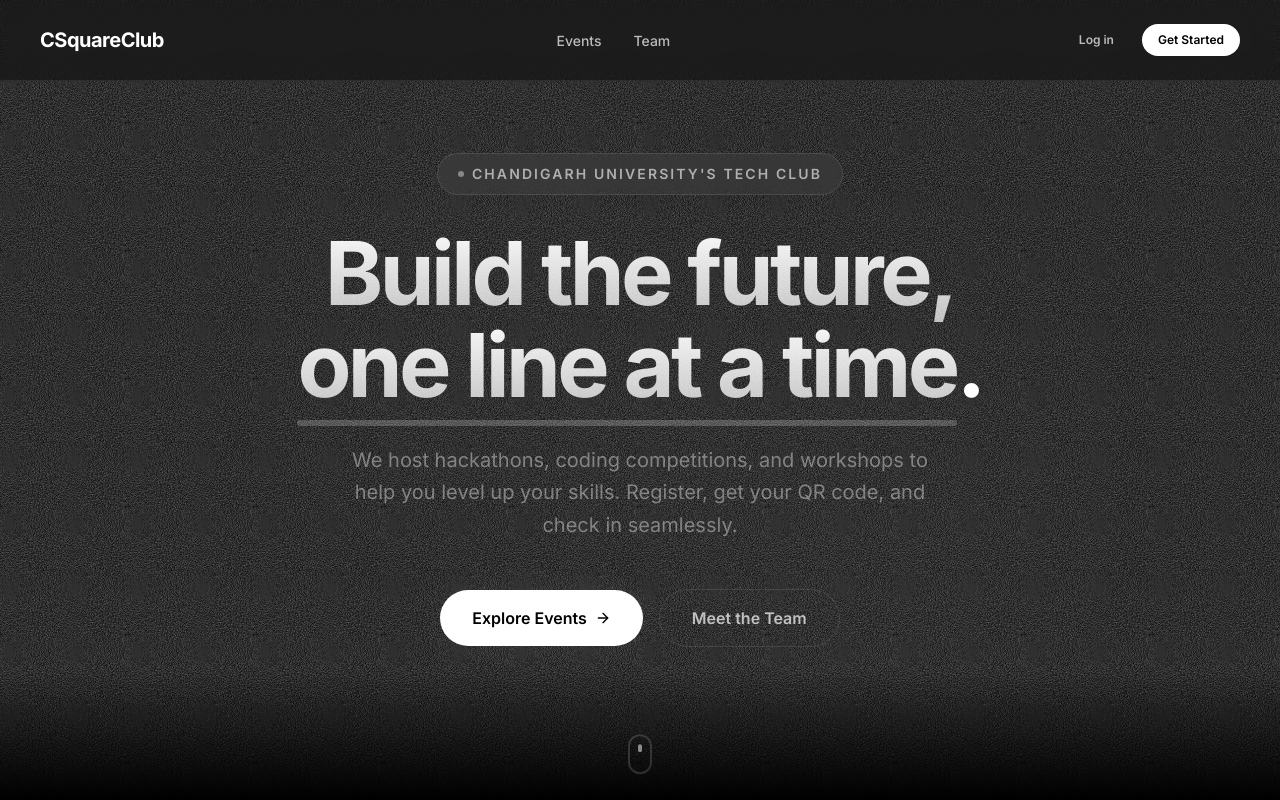
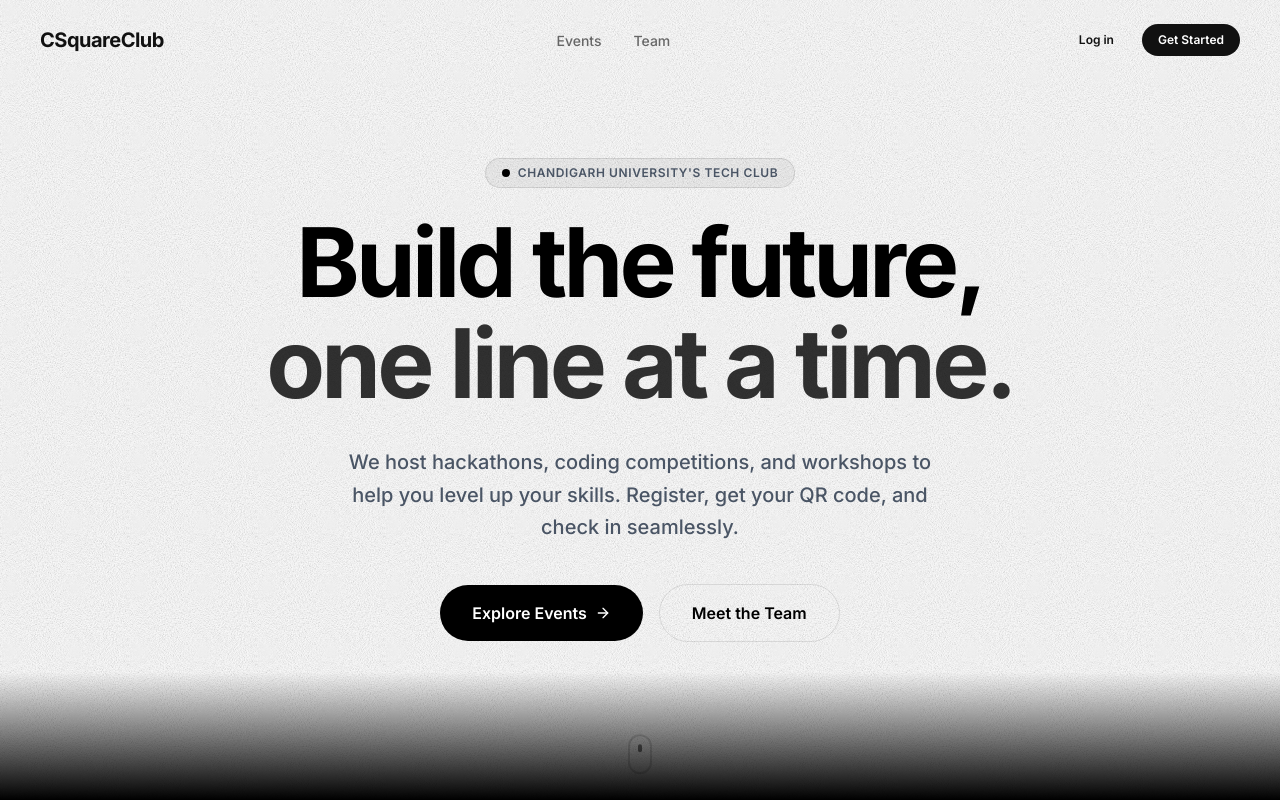
Before and after one commit to CSquareClubCU/C-Square-Web, a Next.js app in the folder frontend/: page / in a window 1280 px wide. Shown: the top 800 px of the page. Built offline with nearby package versions, Linux system fonts and the light colour scheme.

Commit message:
style: convert home page hero section to light theme, keeping rest of the page dark

```diff
--- a/frontend/app/page.tsx
+++ b/frontend/app/page.tsx
@@ -33,7 +33,7 @@
   return (
     <div className="flex flex-col items-center w-full overflow-hidden">
       {/* ─── HERO SECTION ─── */}
-      <section className="relative w-full min-h-[100vh] flex flex-col items-center justify-center text-center px-5 md:px-10 bg-black text-white noise-overlay">
+      <section className="relative w-full min-h-[100vh] flex flex-col items-center justify-center text-center px-5 md:px-10 bg-white text-black noise-overlay">
         {/* Interactive dots background */}
         <HoverDotGrid />
         {/* Subtle white ambient glows */}
@@ -45,41 +45,27 @@
             initial={{ opacity: 0, scale: 0.8 }}
             animate={{ opacity: 1, scale: 1 }}
             transition={{ duration: 0.6 }}
-            className="inline-flex items-center gap-2 text-xs md:text-sm font-semibold tracking-[0.15em] uppercase text-white/60 mb-8 px-5 py-2.5 rounded-full border border-white/10 bg-white/[0.04] backdrop-blur-sm"
+            initial={{ opacity: 0, y: 20 }}
+            animate={{ opacity: 1, y: 0 }}
+            transition={{ duration: 0.7, ease: "easeOut" }}
+            className="mb-8"
           >
-            <span className="w-1.5 h-1.5 rounded-full bg-white/40" />
-            Chandigarh University&apos;s Tech Club
+            <div className="inline-flex items-center gap-2 px-4 py-1.5 rounded-full bg-black/5 border border-black/10 text-xs font-semibold tracking-wider text-gray-600 mb-6">
+              <span className="w-2 h-2 rounded-full bg-black" />
+              CHANDIGARH UNIVERSITY'S TECH CLUB
+            </div>
+            <h1 className="text-5xl md:text-7xl lg:text-8xl font-bold tracking-tight leading-[1.05] text-black">
+              <span>Build the future,</span>
+              <br />
+              <span className="text-black/80">one line at a time.</span>
+            </h1>
           </motion.div>
-
-          <motion.h1
-            initial={{ opacity: 0, y: 30 }}
-            animate={{ opacity: 1, y: 0 }}
-            transition={{ duration: 0.7, delay: 0.15 }}
-            className="text-5xl sm:text-6xl md:text-7xl lg:text-[5.5rem] font-bold tracking-tighter leading-[1.05] mb-8"
-          >
-            <span className="gradient-text">Build the future,</span>
-            <br />
-            <span className="relative">
-              <span className="gradient-text">one line at a time</span>
-              <motion.span
-                initial={{ scaleX: 0 }}
-                animate={{ scaleX: 1 }}
-                transition={{
-                  duration: 0.8,
-                  delay: 0.9,
-                  ease: [0.23, 1, 0.32, 1],
-                }}
-                className="absolute -bottom-2 left-0 right-0 h-1.5 bg-white/20 -z-10 origin-left rounded-sm"
-              />
-            </span>
-            .
-          </motion.h1>
 
           <motion.p
             initial={{ opacity: 0, y: 20 }}
             animate={{ opacity: 1, y: 0 }}
-            transition={{ duration: 0.6, delay: 0.35 }}
-            className="text-lg md:text-xl text-white/40 max-w-[600px] mx-auto mb-12 leading-relaxed"
+            transition={{ duration: 0.7, delay: 0.2, ease: "easeOut" }}
+            className="text-lg md:text-xl text-gray-600 max-w-[600px] mx-auto mb-10 leading-relaxed font-medium"
           >
             We host hackathons, coding competitions, and workshops to help you
             level up your skills. Register, get your QR code, and check in
@@ -89,23 +75,20 @@
           <motion.div
             initial={{ opacity: 0, y: 20 }}
             animate={{ opacity: 1, y: 0 }}
-            transition={{ duration: 0.5, delay: 0.5 }}
-            className="flex flex-col sm:flex-row items-center justify-center gap-4"
+            transition={{ duration: 0.7, delay: 0.4, ease: "easeOut" }}
+            className="flex items-center justify-center gap-4 flex-col sm:flex-row"
           >
             <Link href="/events">
-              <Button
-                size="lg"
-                className="group px-8 bg-white text-black hover:bg-gray-100 font-semibold shadow-[0_0_40px_rgba(255,255,255,0.06)]"
-              >
+              <Button size="lg" className="group bg-black text-white hover:bg-gray-800">
                 Explore Events
-                <ArrowRight className="ml-2 w-4 h-4 group-hover:translate-x-1 transition-transform" />
+                <ArrowRight className="w-4 h-4 ml-2 group-hover:translate-x-1 transition-transform" />
               </Button>
             </Link>
             <Link href="/team">
               <Button
-                variant="secondary"
+                variant="outline"
                 size="lg"
-                className="px-8 border-white/10 text-white/70 hover:text-white hover:bg-white/[0.06] bg-transparent"
+                className="border-black/10 text-black hover:bg-black/5"
               >
                 Meet the Team
               </Button>
@@ -123,9 +106,9 @@
           <motion.div
             animate={{ y: [0, 8, 0] }}
             transition={{ duration: 1.5, repeat: Infinity }}
-            className="w-6 h-10 rounded-full border-2 border-white/15 flex items-start justify-center pt-2"
+            className="w-6 h-10 rounded-full border-2 border-black/15 flex items-start justify-center pt-2"
           >
-            <div className="w-1 h-2 rounded-full bg-white/50" />
+            <div className="w-1 h-2 rounded-full bg-black/50" />
           </motion.div>
         </motion.div>
 
--- a/frontend/components/animations/HoverDotGrid.tsx
+++ b/frontend/components/animations/HoverDotGrid.tsx
@@ -149,7 +149,7 @@
           ctx.moveTo(-p.length / 2, 0);
           ctx.lineTo(p.length / 2, 0);
 
-          ctx.strokeStyle = `rgba(255, 255, 255, ${p.opacity})`;
+          ctx.strokeStyle = `rgba(0, 0, 0, ${p.opacity})`;
           ctx.lineWidth = 2; // Thicker lines for brightness
           ctx.lineCap = "round";
           ctx.stroke();
@@ -174,7 +174,7 @@
   return (
     <div
       ref={containerRef}
-      className="absolute inset-0 z-0 overflow-hidden bg-black pointer-events-none"
+      className="absolute inset-0 z-0 overflow-hidden bg-transparent pointer-events-none"
     >
       <canvas ref={canvasRef} className="absolute inset-0 w-full h-full" />
     </div>
--- a/frontend/components/layout/Header.tsx
+++ b/frontend/components/layout/Header.tsx
@@ -18,7 +18,7 @@
   const pathname = usePathname();
 
   // Pages that have a dark hero section
-  const isDarkHero = pathname === "/" || pathname === "/events" || pathname === "/team" || pathname === "/login" || pathname === "/dashboard" || pathname.startsWith("/events/");
+  const isDarkHero = pathname === "/events" || pathname === "/team" || pathname === "/login" || pathname === "/dashboard" || pathname.startsWith("/events/");
 
   useEffect(() => {
     const onScroll = () => setScrolled(window.scrollY > 20);
```
